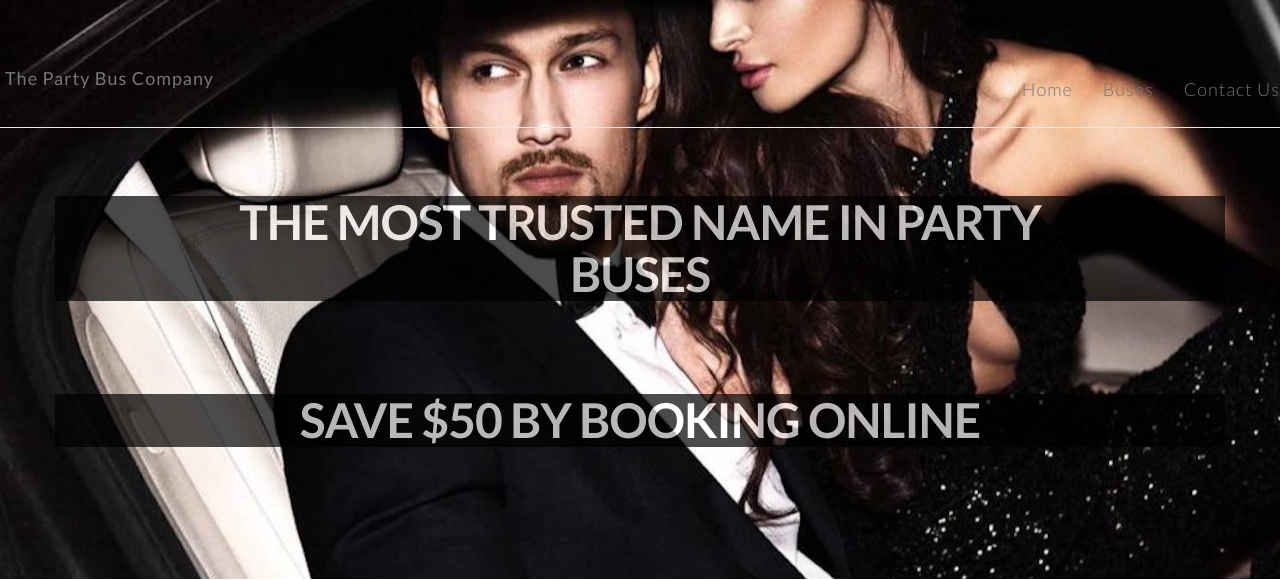
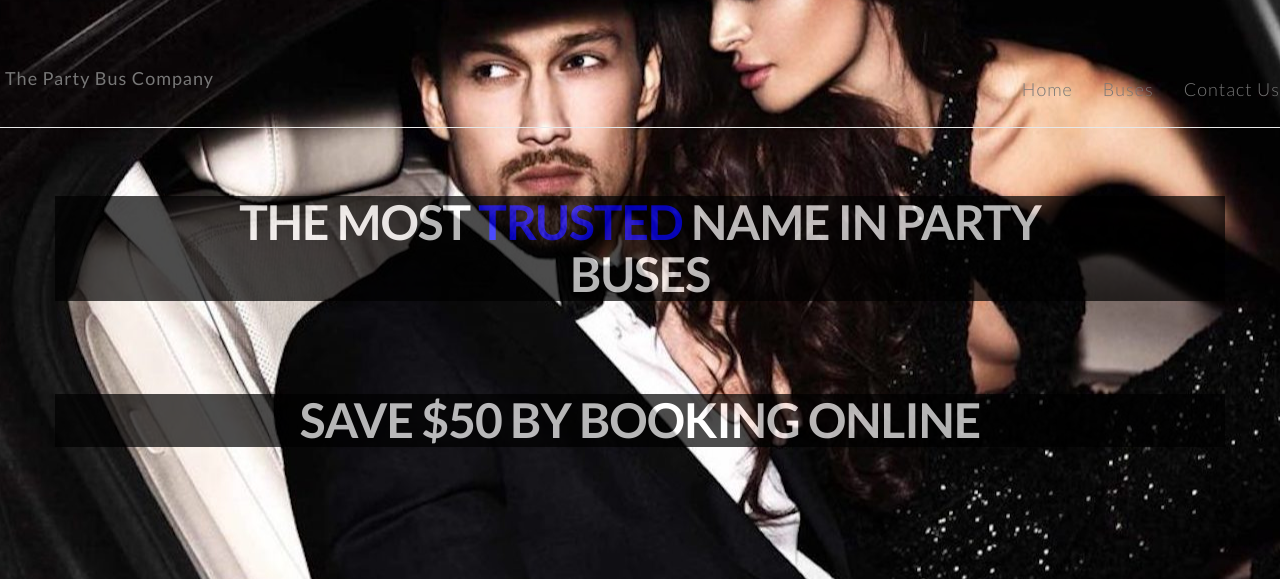
Before and after one commit to mmac714/thepartybuscompany, a Django app: page / in a window 1280 px wide. Shown: the top 580 px of the page. Run offline with Django 3.2, Linux system fonts and the light colour scheme; data that the repository does not hold is empty; some libraries are stand-ins or nearby versions.

Commit message:
updated home page text

```diff
--- a/bookings/templates/bookings/home.html
+++ b/bookings/templates/bookings/home.html
@@ -14,7 +14,7 @@
           <div class="text-center">
             <div class="wow flipInY" data-wow-offset="0" data-wow-delay="0.4s">
             <div class="section-heading text-center" style="padding: 15% 0% 5% 0%;">
-              <h2 class="h-bold" style="background-color: #000; opacity: 0.7; padding: 0 10% 0 10%">The Most trusted name in Party Buses</h2>
+              <h2 class="h-bold" style="background-color: #000; opacity: 0.7; padding: 0 10% 0 10%">The Most <span style="color: blue">trusted</span> name in Party Buses</h2>
 
               <h2>
                 &nbsp;
```
